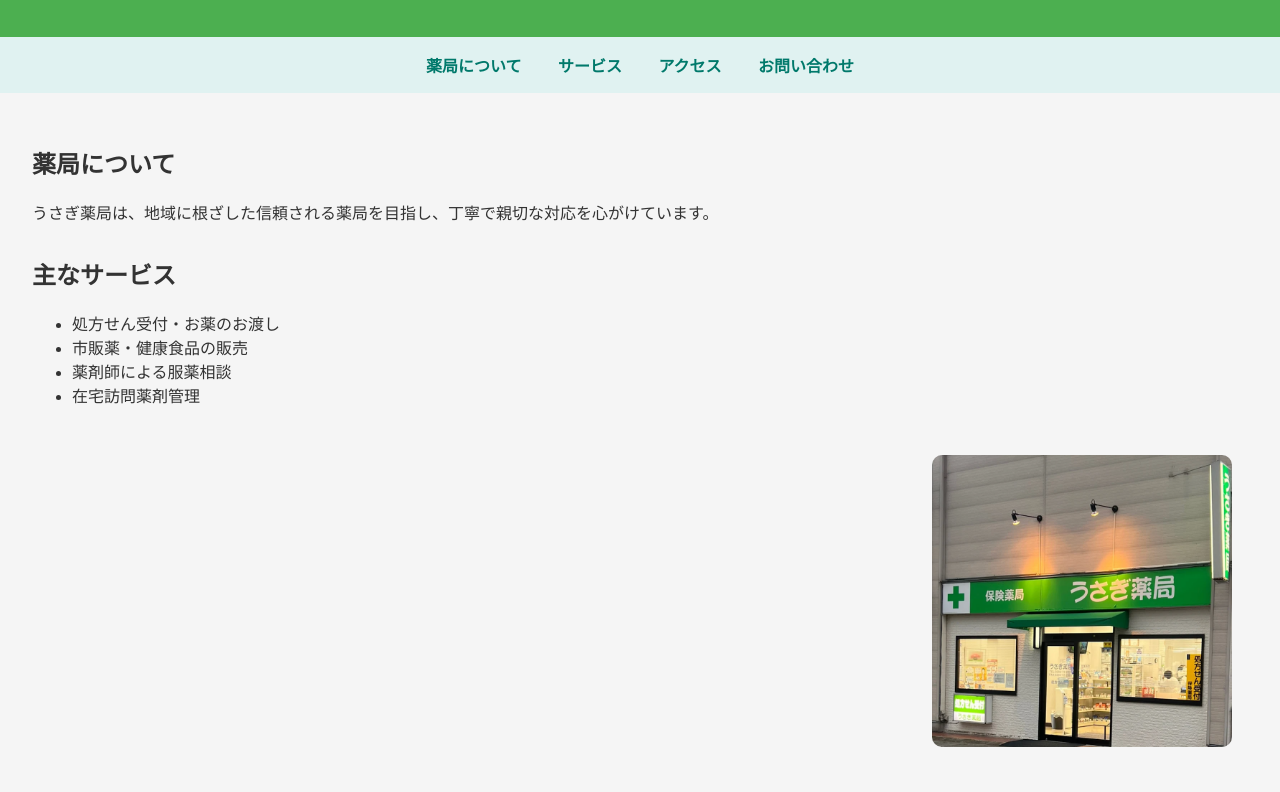
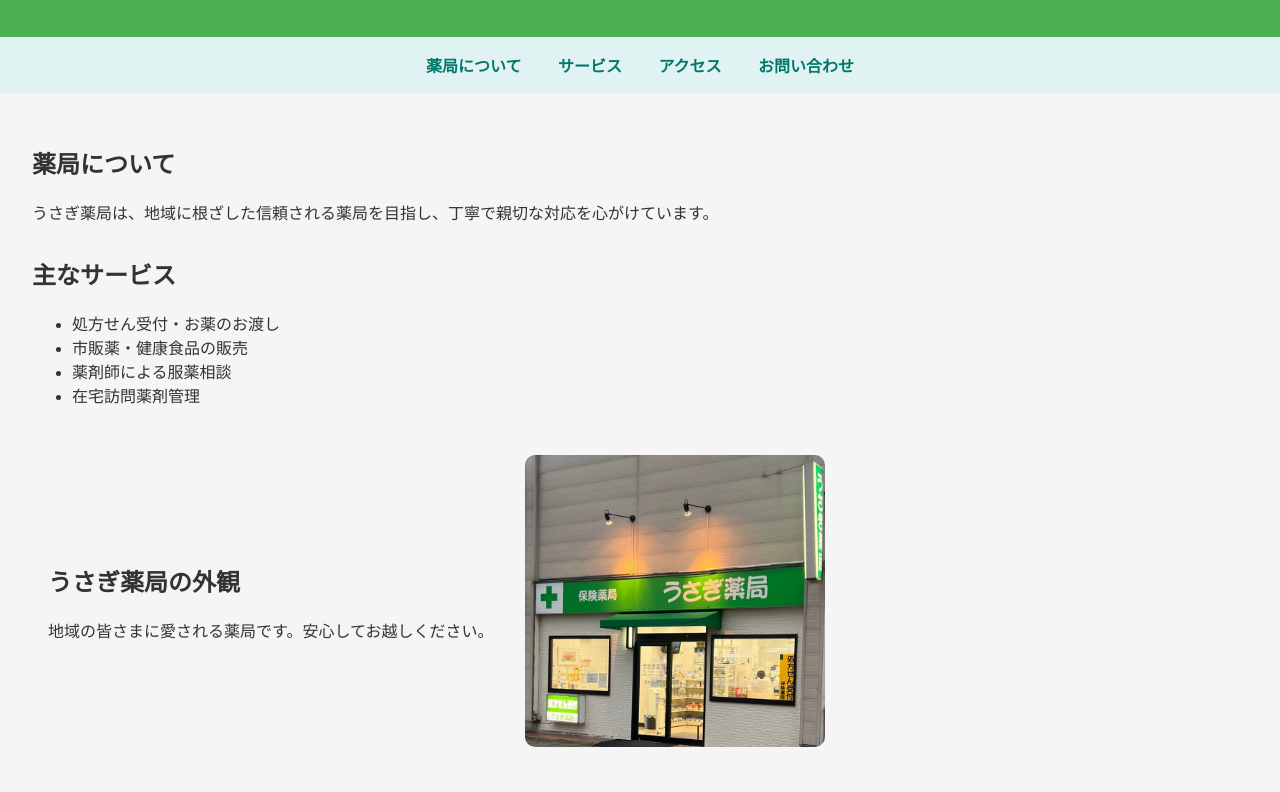
Before and after one commit to nino-noob/usa, a plain HTML site: page index.html in a window 1280 px wide. Shown: the part 140-932 px from the top of the page. Drawn offline with Linux system fonts and the light colour scheme.

Commit message:
Update index.html

```diff
--- a/index.html
+++ b/index.html
@@ -73,7 +73,11 @@
     </ul>
   </section>
 
-  <section id="photo" style="display: flex; justify-content: flex-end; padding: 1rem;">
+  <section id="photo" style="display: flex; align-items: center; gap: 2rem; padding: 1rem;">
+  <div>
+    <h2>うさぎ薬局の外観</h2>
+    <p>地域の皆さまに愛される薬局です。安心してお越しください。</p>
+  </div>
   <img src="usa.png" alt="うさぎ薬局の外観" style="width: 300px; border-radius: 10px;">
 </section>
 
```
